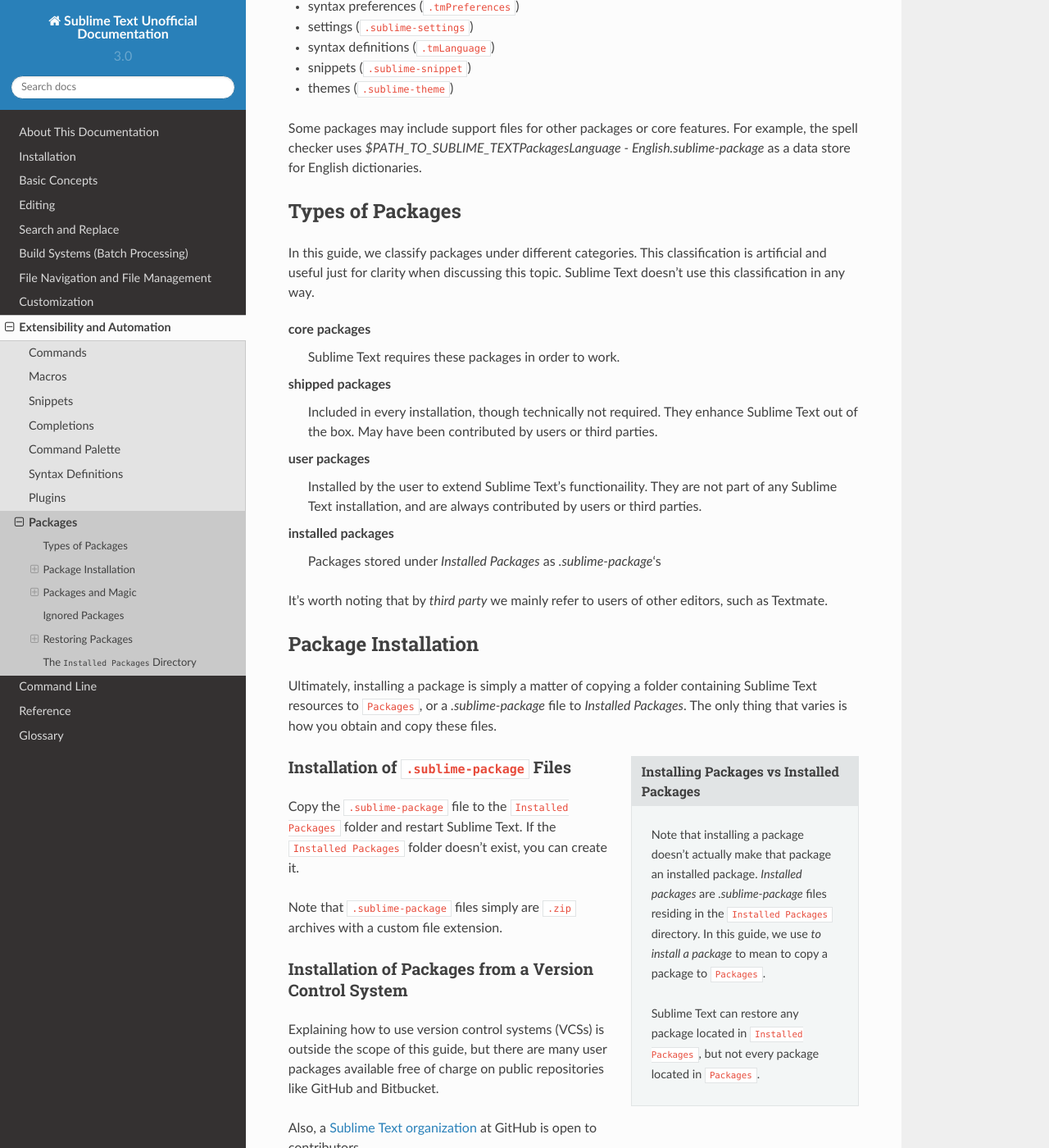
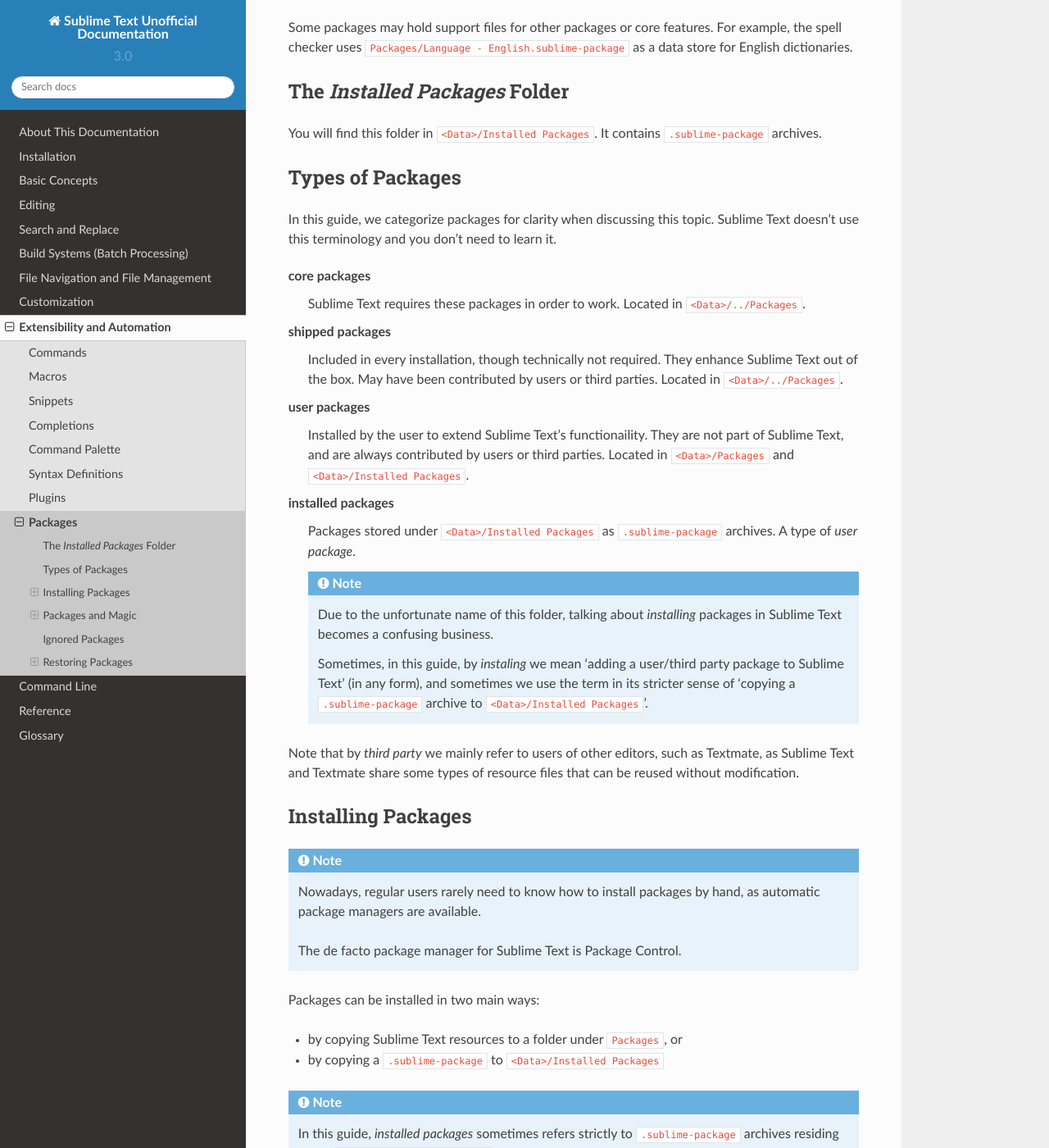
Before and after one commit to guillermooo/sublime-undocs, a Sphinx documentation site: the page built from source/extensibility/packages.rst, in a window 1280 px wide and 1400 px high, scrolled down 411 px. Shown: the whole window at 82% size. Built offline with Sphinx 7.4.7 and the Read the Docs theme 2.0.0, drawn with Linux system fonts in a browser that asks for light colours; some of the changed text lies outside the part shown.

Commit message:
start editing packages topic

```diff
--- a/source/extensibility/packages.rst
+++ b/source/extensibility/packages.rst
@@ -2,94 +2,146 @@
 Packages
 ========
 
-Packages are simply folders under ``Packages``, or zip archives with the
-`.sublime-package` extension saved under ``Installed Packages``.
+A package is a container for resources.
+Packages can be folders under ``Packages``,
+or zip archives under ``<Data>/Installed Packages``
+with the ``.sublime-package`` extension.
 
-Here's a list of typical resources that can be found inside packages:
+Typical resources found in packages include:
 
-- build systems (``.sublime-build``)
-- key maps (``.sublime-keymap``)
-- macros (``.sublime-macro``)
-- menus (``.sublime-menu``)
-- plugins (``.py``)
-- syntax preferences (``.tmPreferences``)
-- settings (``.sublime-settings``)
-- syntax definitions (``.tmLanguage``)
-- snippets (``.sublime-snippet``)
-- themes (``.sublime-theme``)
+.. hlist::
 
-Some packages may include support files for other packages or core features.
-For example, the spell checker uses *$PATH_TO_SUBLIME_TEXT\Packages\Language -
-English.sublime-package* as a data store for English dictionaries.
+   - build systems (``.sublime-build``)
+   - key maps (``.sublime-keymap``)
+   - macros (``.sublime-macro``)
+   - menus (``.sublime-menu``)
+   - plugins (``.py``)
+   - settings (``.sublime-settings``)
+   - snippets (``.sublime-snippet``)
+   - syntax definitions (``.tmLanguage``)
+   - metadata (``.tmPreferences``)
+   - themes (``.sublime-theme``)
+
+Some packages may hold support files
+for other packages or core features.
+For example, the spell checker
+uses ``Packages/Language - English.sublime-package``
+as a data store for English dictionaries.
+
+
+The *Installed Packages* Folder
+*******************************
+
+You will find this folder
+in ``<Data>/Installed Packages``.
+It contains ``.sublime-package`` archives.
 
 
 Types of Packages
 *****************
 
-In this guide, we classify packages under different categories. This
-classification is artificial and useful just for clarity when discussing this
-topic. Sublime Text doesn't use this classification in any way.
+In this guide, we categorize packages
+for clarity when discussing this topic.
+Sublime Text doesn't use this terminology
+and you don't need to learn it.
 
 **core packages**
-   Sublime Text requires these packages in order to work.
+   Sublime Text requires these packages
+   in order to work.
+   Located in ``<Data>/../Packages``.
 
 **shipped packages**
-   Included in every installation, though technically not required. They
-   enhance Sublime Text out of the box. May have been contributed by users or
+   Included in every installation,
+   though technically not required.
+   They enhance Sublime Text out of the box.
+   May have been contributed by users or
    third parties.
+   Located in ``<Data>/../Packages``.
 
 **user packages**
-   Installed by the user to extend Sublime Text's functionaility. They are not
-   part of any Sublime Text installation, and are always contributed by users
+   Installed by the user
+   to extend Sublime Text's functionaility.
+   They are not part of Sublime Text,
+   and are always contributed by users
    or third parties.
+   Located in ``<Data>/Packages``
+   and ``<Data>/Installed Packages``.
 
 **installed packages**
-   Packages stored under *Installed Packages* as *.sublime-package*\ 's
+   Packages stored under
+   ``<Data>/Installed Packages`` as ``.sublime-package`` archives.
+   A type of *user package*.
 
-It's worth noting that by *third party* we mainly refer to users of other
-editors, such as Textmate.
+   .. note::
+
+      Due to the unfortunate name of this folder,
+      talking about *installing*
+      packages in Sublime Text
+      becomes a confusing business.
+
+      Sometimes, in this guide, by *instaling* we mean
+      'adding a user/third party package to Sublime Text'
+      (in any form),
+      and sometimes we use the term
+      in its stricter sense of
+      'copying a ``.sublime-package`` archive
+      to ``<Data>/Installed Packages``'.
+
+Note that by *third party*
+we mainly refer to users of other
+editors, such as Textmate,
+as Sublime Text and Textmate
+share some types of resource files
+that can be reused without modification.
 
 
-Package Installation
-*********************
+Installing Packages
+*******************
 
-Ultimately, installing a package is simply a matter of copying a folder
-containing Sublime Text resources to ``Packages``, or a *.sublime-package*
-file to *Installed Packages*. The only thing that varies is how you obtain
-and copy these files.
+.. note::
 
-.. sidebar:: Installing Packages vs Installed Packages
+   Nowadays, regular users
+   rarely need to know
+   how to install packages by hand,
+   as automatic package managers
+   are available.
 
-   Note that installing a package doesn't actually make that package an
-   installed package. *Installed packages* are *.sublime-package* files
-   residing in the ``Installed Packages`` directory. In this guide, we use
-   *to install a package* to mean to copy a package to :file:`Packages`.
+   The de facto package manager
+   for Sublime Text is Package Control.
 
-   Sublime Text can restore any package located in ``Installed Packages``, but
-   not every package located in ``Packages``.
+Packages can be installed
+in two main ways:
+
+- by copying Sublime Text resources
+  to  a folder under ``Packages``, or
+- by copying a ``.sublime-package``
+  to ``<Data>/Installed Packages``
+
+.. note::
+
+   In this guide,
+   *installed packages* sometimes refers strictly
+   to ``.sublime-package`` archives residing
+   in the ``<Data>/Installed Packages`` directory.
+
+   Sublime Text can restore any package
+   located in ``<Data>/Installed Packages``, but
+   not every package located under ``Packages``.
+
 
 .. _installation-of-sublime-packages:
 
-Installation of ``.sublime-package`` Files
-------------------------------------------
+Installation of ``.sublime-package`` Archives
+---------------------------------------------
 
-Copy the ``.sublime-package`` file to the ``Installed Packages`` folder and
-restart Sublime Text. If the ``Installed Packages`` folder doesn't exist, you
-can create it.
+Copy the ``.sublime-package`` archive
+to the ``<Data>/Installed Packages`` folder
+and restart Sublime Text.
+If the ``<Data>/Installed Packages`` folder
+doesn't exist, you can create it.
 
-Note that ``.sublime-package`` files simply are ``.zip`` archives with a custom
-file extension.
-
-Installation of Packages from a Version Control System
-------------------------------------------------------
-
-Explaining how to use version control systems (VCSs) is outside the scope of
-this guide, but there are many user packages available free of charge on public
-repositories like GitHub and Bitbucket.
-
-Also, a `Sublime Text organization`_ at GitHub is open to contributors.
-
-.. _Sublime Text organization: http://github.com/SublimeText
+Note that ``.sublime-package`` files
+are just ``.zip`` archives with a custom file extension.
 
 
 Packages and Magic
@@ -109,6 +161,7 @@
    have a few loose snippets, macros or plugins, this is a good place to keep
    them.
 
+
 .. _merging-and-order-of-precedence:
 
 Merging and Order of Precedence
@@ -125,8 +178,9 @@
 Ignored Packages
 ****************
 
-To temporarily disable packages, you can add them to the `ignored_packages` list
-in your *Packages/User/Preferences.sublime-settings* file.
+To temporarily disable packages,
+you can add them to the ``ignored_packages`` list
+in your ``Packages/User/Preferences.sublime-settings`` file.
 
 
 Restoring Packages
@@ -137,6 +191,7 @@
 potentially, user packages alike. However, only user packages installed as
 ``sublime-packages`` are added to its registry of installed packages. Packages
 installed in alternative ways will be lost completely if you delete them.
+
 
 Reverting Sublime Text to Its Default Configuration
 ---------------------------------------------------
@@ -150,10 +205,3 @@
 
 Reverting Sublime Text to a fresh state solves many problems that appear to be
 due to bugs in Sublime Text but are in fact caused by misbehaving plugins.
-
-
-The ``Installed Packages`` Directory
-************************************
-
-You will find this folder in the data directory. It contains a copy of every
-``sublime-package`` installed. It is used to restore ``Packages``.
```
